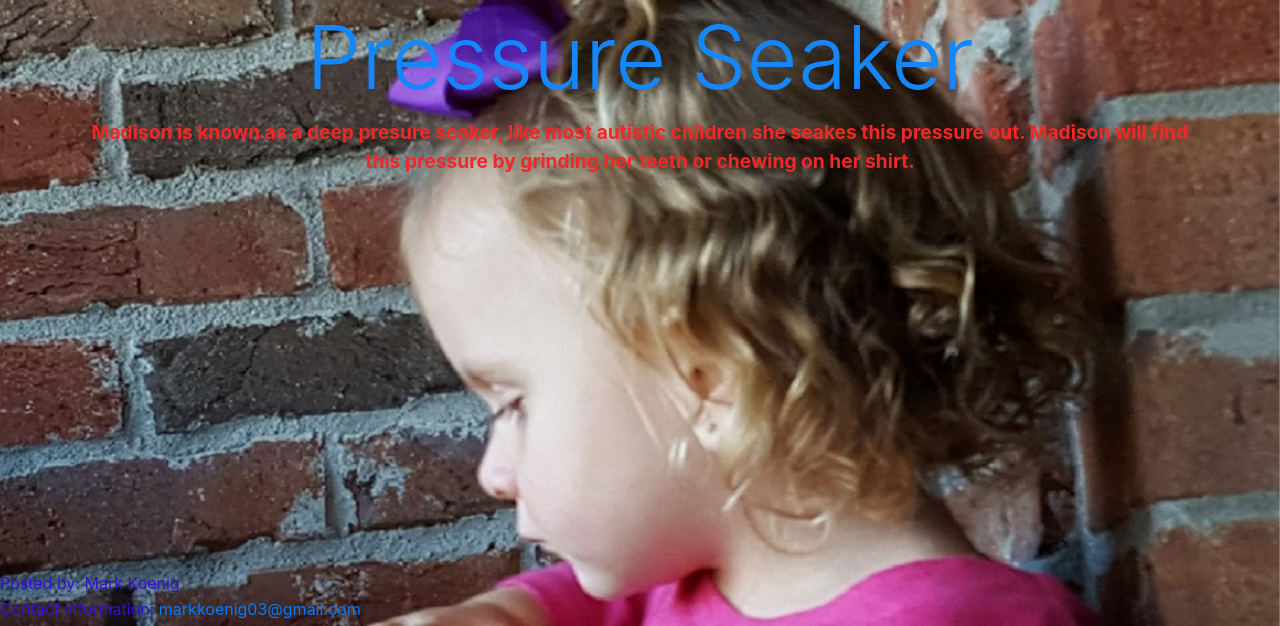
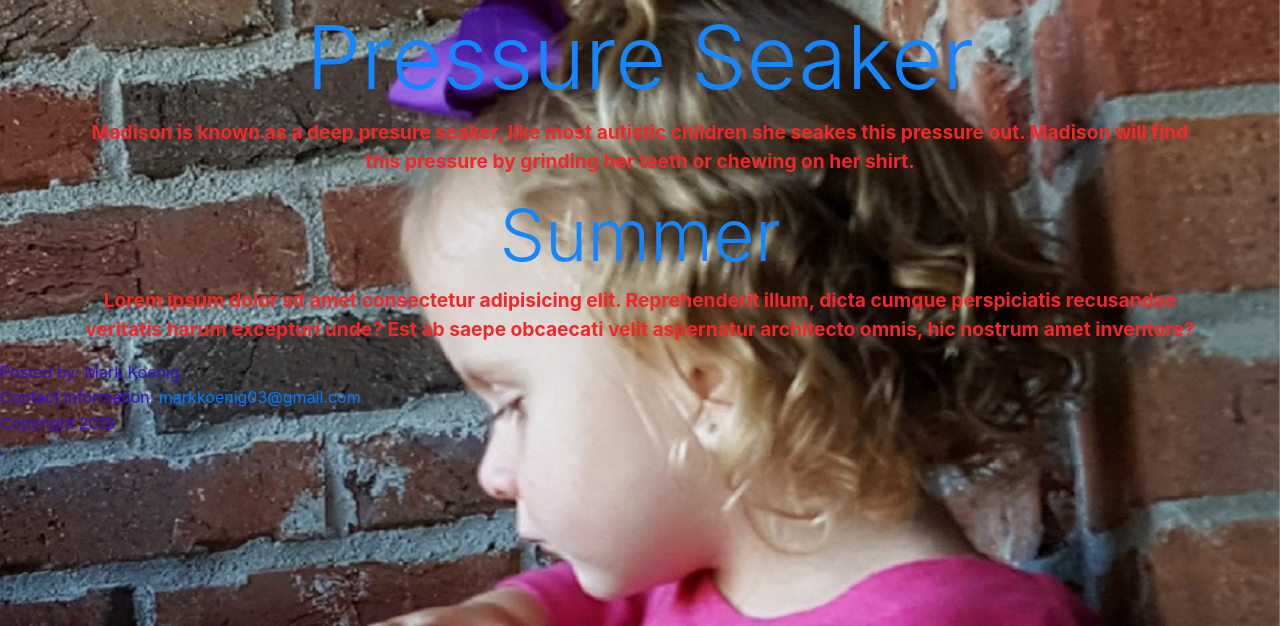
Before and after one commit to Rakkmark/madisonsPage, a plain HTML site: page index.html in a window 1280 px wide. Shown: the part 174-800 px from the top of the page. Drawn offline with nearby package versions, Linux system fonts and the light colour scheme.

Commit message:
Added a H3 elemt and removed footer fixed

```diff
--- a/css/main.css
+++ b/css/main.css
@@ -78,7 +78,7 @@ h3 {
 }
 
 .footer {
-    position: fixed;
+
     left: 0;
     bottom: 0;
     width: 100%;
--- a/index.html
+++ b/index.html
@@ -31,11 +31,8 @@
             <h2 class="display-2">Pressure Seaker</h2>
             <p class="lead" "pressure">Madison is known as a deep presure seaker, like most autistic children she seakes this pressure out. Madison will find this pressure by grinding her teeth or chewing on her shirt. </p>
 
-           <!-- <h3>
-                <p class="pressure"> Madison is a seeker of deep pressure response.
-                    By chewing on her shirt or grinding her teeth, she can find that pressure with ease.
-                </p>
-            </h3>-->
+           <h3 class="display-3">Summer</h3>
+           <p class="lead">Lorem ipsum dolor sit amet consectetur adipisicing elit. Reprehenderit illum, dicta cumque perspiciatis recusandae veritatis harum excepturi unde? Est ab saepe obcaecati velit aspernatur architecto omnis, hic nostrum amet inventore?</p>
      </div>
 
 
```
